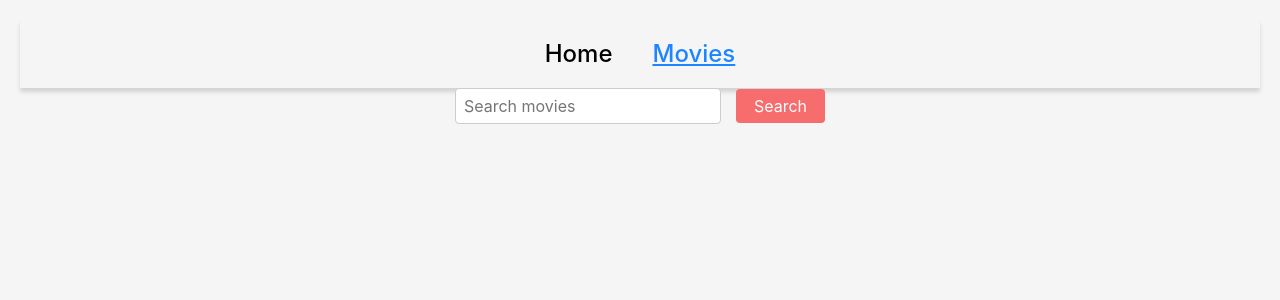
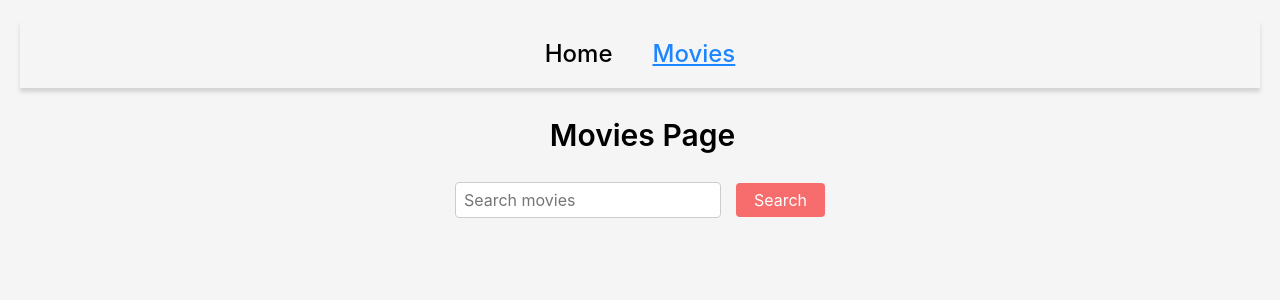
Before and after one commit to VasylRybotytskyi/goit-react-hw-05-movies, a React (Create React App) app: page /movies in a window 1280 px wide. Shown: the top 300 px of the page. Built offline with nearby package versions, Linux system fonts and the light colour scheme.

Commit message:
added proptypes

```diff
--- a/src/components/App.jsx
+++ b/src/components/App.jsx
@@ -1,6 +1,6 @@
 import { Routes, Route } from 'react-router';
-import { Home } from '../pages/Home';
-import { Movies } from '../pages/Movies';
+import Home from '../pages/Home';
+import Movies from '../pages/Movies';
 import MoviesItem from '../pages/MoviesDetails';
 import Layout from './Layout/Layout';
 import Cast from './Cast/Cast';
--- a/src/components/GlobalStyled.jsx
+++ b/src/components/GlobalStyled.jsx
@@ -16,14 +16,17 @@ code {
     font-family: source-code-pro, Menlo, Monaco, Consolas, 'Courier New',
       monospace;
   }
+
   p {
     margin: 0;
   }
-ul, ol, {
+
+  ul,
+  ol {
     margin: 0;
     padding: 0;
+  }
 
-}
   li {
     margin: 0;
     padding: 0;
--- a/src/components/Layout/Layout.jsx
+++ b/src/components/Layout/Layout.jsx
@@ -1,6 +1,6 @@
-// import { Suspense } from 'react';
+import { Suspense } from 'react';
 import { Outlet } from 'react-router-dom';
-// import { LoadingIndicator } from './LoadingIndicator';
+import LoadingIndicator from './LoadingIndicator';
 import { StyledHeader, StyledNavLink } from './Layout.styled';
 
 const Layout = () => {
@@ -13,9 +13,9 @@ const Layout = () => {
         </nav>
       </StyledHeader>
 
-      {/* <Suspense fallback={<LoadingIndicator />}> */}
-      <Outlet />
-      {/* </Suspense> */}
+      <Suspense fallback={<LoadingIndicator />}>
+        <Outlet />
+      </Suspense>
     </>
   );
 };
--- /dev/null
+++ b/src/components/Layout/LoadingIndicator.jsx
@@ -0,0 +1,14 @@
+import React from 'react';
+import { LoadingDots, Dot } from './Layout.styled';
+
+const LoadingIndicator = () => {
+  return (
+    <LoadingDots>
+      <Dot delay="0s" />
+      <Dot delay=".2s" />
+      <Dot delay=".4s" />
+    </LoadingDots>
+  );
+};
+
+export default LoadingIndicator;
--- a/src/components/MovieList/MovieList.jsx
+++ b/src/components/MovieList/MovieList.jsx
@@ -5,6 +5,8 @@ import {
   StyledLink,
   StyledSection,
 } from './MovieList.styled';
+
+import PropTypes from 'prop-types';
 
 const MovieList = ({ trendingMovies }) => {
   return (
@@ -24,3 +26,16 @@ const MovieList = ({ trendingMovies }) => {
 };
 
 export default MovieList;
+
+MovieList.propTypes = {
+  trendingMovies: PropTypes.arrayOf(
+    PropTypes.shape({
+      id: PropTypes.number.isRequired,
+      title: PropTypes.string.isRequired,
+      release_date: PropTypes.string.isRequired,
+      overview: PropTypes.string.isRequired,
+      poster_path: PropTypes.string,
+      vote_average: PropTypes.number.isRequired,
+    })
+  ).isRequired,
+};
--- a/src/components/Reviews/Reviews.jsx
+++ b/src/components/Reviews/Reviews.jsx
@@ -10,9 +10,11 @@ import {
   ReviewListItem,
   Wrapper,
 } from './Reviews.styled';
+
 const Reviews = () => {
   const { movieId } = useParams();
   const [reviews, setReviews] = useState([]);
+
   useEffect(() => {
     const fetchReviews = async () => {
       try {
--- a/src/pages/Home.jsx
+++ b/src/pages/Home.jsx
@@ -2,7 +2,7 @@ import MovieList from 'components/MovieList/MovieList';
 import { useEffect, useState } from 'react';
 import { fetchTrendMovies } from 'services/api';
 
-export const Home = () => {
+const Home = () => {
   const [trendingMovies, setTrendingMovies] = useState([]);
   const [isLoading, setIsLoading] = useState(true);
   const [error, setError] = useState(false);
@@ -35,3 +35,5 @@ export const Home = () => {
     </>
   );
 };
+
+export default Home;
--- a/src/pages/Movies.jsx
+++ b/src/pages/Movies.jsx
@@ -1,12 +1,20 @@
-import { Link, useSearchParams } from 'react-router-dom';
+import { useLocation, useSearchParams } from 'react-router-dom';
 import { useEffect, useState } from 'react';
 import { fetchMoviesBySearch } from 'services/api';
 import SearchMovies from 'components/SearchMovies/SearchMovies';
 import Notiflix from 'notiflix';
+import {
+  SectionTitle,
+  StyledSection,
+  List,
+  ListItem,
+  StyledLink,
+} from 'components/MovieList/MovieList.styled';
 
-export const Movies = () => {
+const Movies = () => {
   const [movies, setMovies] = useState([]);
   const [searchParams, setSearchParams] = useSearchParams();
+  const location = useLocation();
 
   useEffect(() => {
     const query = searchParams.get('query') ?? '';
@@ -35,15 +43,24 @@ export const Movies = () => {
   };
 
   return (
-    <>
-      <SearchMovies onSubmit={handleSubmit}></SearchMovies>
-      <ul>
-        {movies.map(movie => (
-          <li key={movie.id}>
-            <Link to={`/movies/${movie.id}`}>{movie.title}</Link>
-          </li>
-        ))}
-      </ul>
-    </>
+    <main>
+      <StyledSection>
+        <SectionTitle>Movies Page</SectionTitle>
+        <SearchMovies onSubmit={handleSubmit} />{' '}
+        {/* додаємо компонент для пошуку фільму */}
+        <List>
+          {movies.map(movie => (
+            <ListItem key={movie.id}>
+              {/* додаємо посилання на сторінку фільму */}
+              <StyledLink to={`/movies/${movie.id}`} state={{ from: location }}>
+                {movie.title}
+              </StyledLink>
+            </ListItem>
+          ))}
+        </List>
+      </StyledSection>
+    </main>
   );
 };
+
+export default Movies;
--- a/src/pages/MoviesDetails.jsx
+++ b/src/pages/MoviesDetails.jsx
@@ -3,7 +3,7 @@ import { useEffect, useState } from 'react';
 import { Link, Outlet, useLocation, useParams } from 'react-router-dom';
 import { fetchMovieById } from '../services/api';
 import { BsArrowLeftShort } from 'react-icons/bs';
-import { Loading } from 'notiflix';
+// import { Loading } from 'notiflix';
 // import { Suspense } from 'react';
 
 const MoviesItem = () => {
```
Also changed, not shown: src/components/LoadingIndicator/LoadingIndicator.jsx (deleted, +0 -11 lines). Lines whose indentation alone changed are shown as unchanged.
